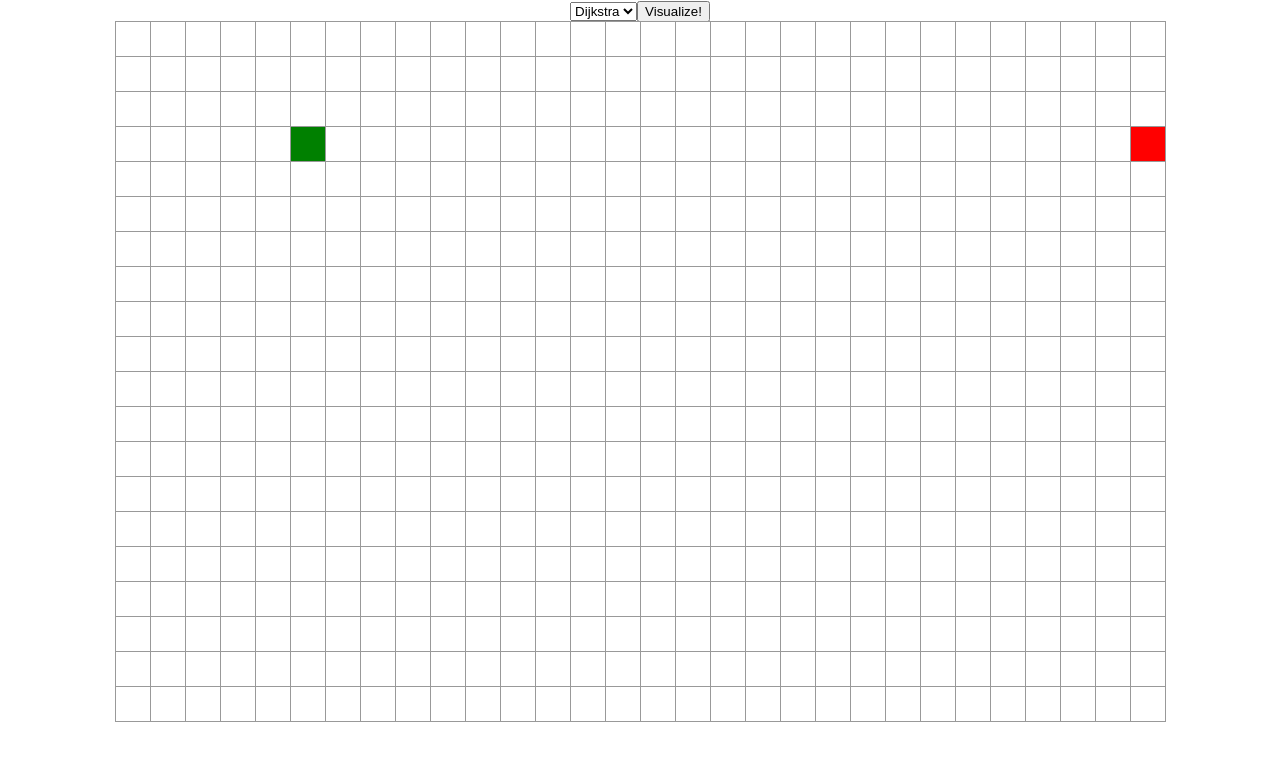
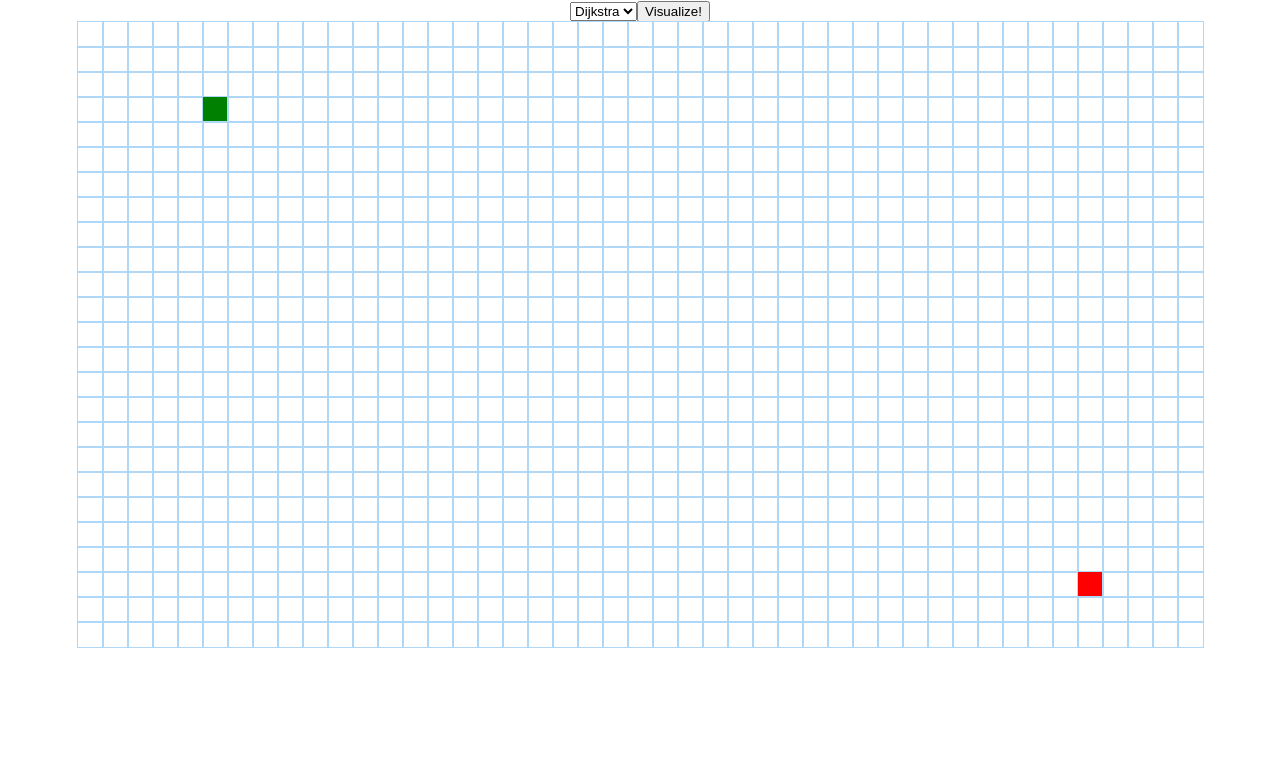
Before and after one commit to arundaspurayil/PathfinderVisualizer, a React (Create React App) app: page / in a window 1280 px wide. Shown: the top 760 px of the page. Built offline with nearby package versions, Linux system fonts and the light colour scheme.

Commit message:
Added basic animations to visited nodes, shortest path, and walls

```diff
--- a/src/components/Node/Node.css
+++ b/src/components/Node/Node.css
@@ -1,13 +1,7 @@
 .node {
-    background: #fff;
-    border: 1px solid #999;
-    float: left;
-    width: 34px;
-
-    height: 34px;
-    margin-right: -1px;
-    margin-top: -1px;
-    padding: 0;
+    width: 25px;
+    height: 25px;
+    outline: 1px solid rgb(175, 216, 248);
 }
 
 .node-start {
@@ -19,13 +13,48 @@
 }
 
 .node-visited {
-    background-color: yellow;
+    background-color: rgba(0, 190, 218, 0.75);
+    animation-name: visited;
+    animation-duration: 3s;
 }
 
 .node-shortest-path {
-    background-color: black;
+    background-color: rgb(255, 254, 106);
+    animation-name: visited;
+    animation-duration: 3s;
+    animation-delay: 3s;
 }
 
 .node-wall {
     background-color: gray;
+    animation-name: wall;
+    animation-duration: 0.2s;
 }
+
+@keyframes wall {
+    0% {
+        transform: scale(0.5);
+    }
+
+    50% {
+        transform: scale(1.2);
+    }
+
+    100% {
+        transform: scale(1);
+    }
+}
+
+@keyframes visited {
+    0% {
+        transform: scale(0.5);
+    }
+
+    50% {
+        transform: scale(0.7);
+    }
+
+    100% {
+        transform: scale(1);
+    }
+}
--- a/src/components/Node/Node.js
+++ b/src/components/Node/Node.js
@@ -56,17 +56,9 @@ function Node(props) {
     return (
         <div
             className={`node  ${propertyClassName}`}
-            draggable={isStart || isGoal ? 'true' : 'false'}
-            onDragStart={handleDragStart}
-            onDragOver={handleOnDragOver}
-            onDrop={handleDrop}
-            onMouseDown={
-                isStart || isGoal
-                    ? null
-                    : (event) => {
-                          handleMouseDown(event, row, col)
-                      }
-            }
+            onMouseDown={(event) => {
+                handleMouseDown(event, row, col)
+            }}
             onMouseEnter={(event) => {
                 handleMouseEnter(event, row, col)
             }}
--- a/src/components/Visualizer.js
+++ b/src/components/Visualizer.js
@@ -9,14 +9,14 @@ import astar from '../algorithms/astar'
 
 import getNodesInShortestPath from '../algorithms/getNodesInShortestPath'
 
-const ROWS = 20
-const COLUMNS = 30
+const ROWS = 25
+const COLUMNS = 45
 
 function Visualizer() {
     const [grid, setGrid] = useState([])
     const [algorithm, setAlgorithm] = useState('dijkstra')
     const [startNode, setStartNode] = useState({ row: 3, col: 5 })
-    const [goalNode, setGoalNode] = useState({ row: 3, col: 29 })
+    const [goalNode, setGoalNode] = useState({ row: 22, col: 40 })
     const [mouseDown, setMouseDown] = useState(false)
 
     const gridRef = useRef(null)
@@ -119,7 +119,6 @@ function Visualizer() {
         const start = grid[startNode.row][startNode.col]
         const goal = grid[goalNode.row][goalNode.col]
         let visitedNodes = []
-        console.log(goal)
         if (algorithm === 'dijkstra') visitedNodes = dijkstra(grid, start)
         else if (algorithm === 'bfs') visitedNodes = bfs(grid, start)
         else if (algorithm === 'dfs') visitedNodes = dfs(grid, start)
@@ -172,6 +171,7 @@ function Visualizer() {
 
         setGrid(newGrid)
     }
+
     const displayGrid = grid.map((row, rowIdx) => {
         return (
             <div className="row" key={rowIdx}>
```
